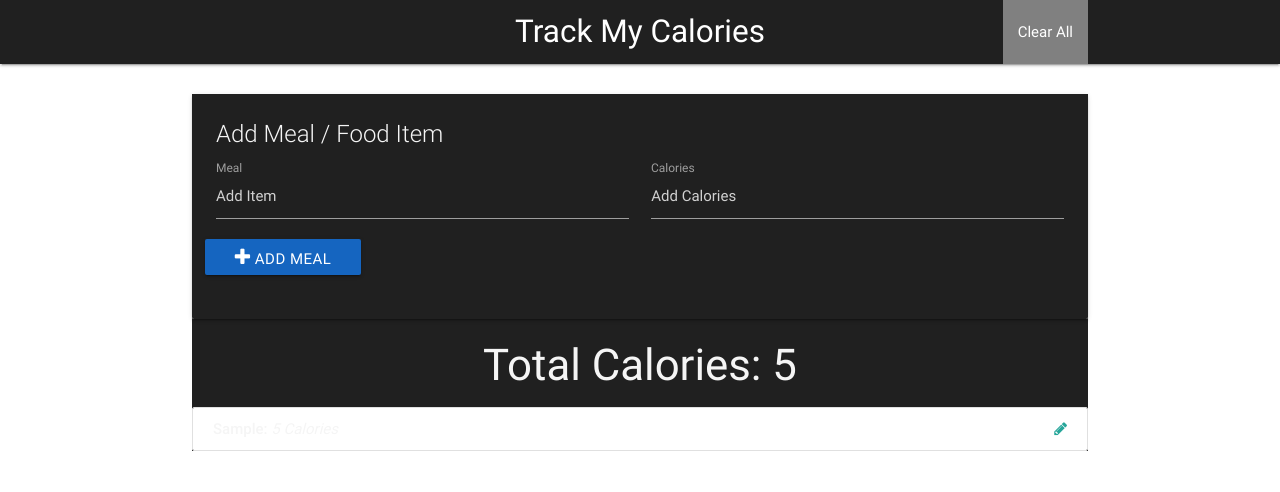
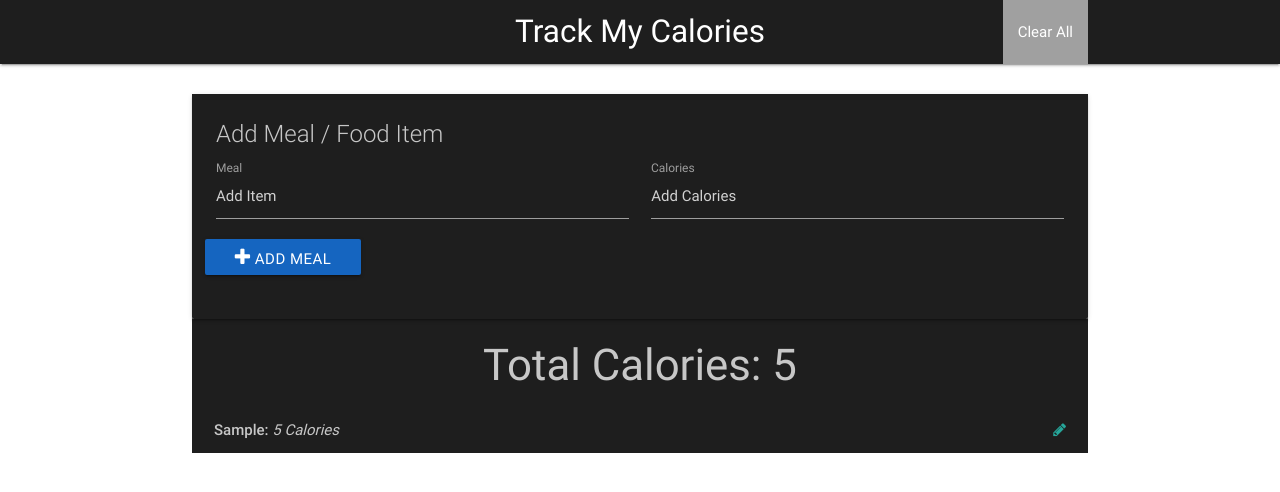
Before and after one commit to nadbad/Track-My-Calories, a plain HTML site: page Track My Calories/index.html in a window 1280 px wide. Both pictures are taken after typing "Sample", "5" into the empty fields and a click on the button "ADD MEAL". Drawn offline with nearby package versions, Linux system fonts and the light colour scheme.

Commit message:
Add files via upload

```diff
--- a/Track My Calories/app.js
+++ b/Track My Calories/app.js
@@ -182,6 +182,8 @@ const UICtrl = (function () {
             document.querySelector(UISelectors.itemList).style.display = 'block';
             const li = document.createElement('li');
             li.className = 'collection-item';
+            li.style.backgroundColor = 'rgb(30, 30, 30)'
+            li.style.border = 'rgb(30, 30, 30) solid 1px'
             li.id = `item-${item.id}`;
             li.innerHTML = `<strong>${item.name}: </strong> <em>${item.calories} Calories</em>
         <a href="#" class="secondary-content">
--- a/Track My Calories/index.html
+++ b/Track My Calories/index.html
@@ -8,16 +8,17 @@
     <link rel="stylesheet" href="https://cdnjs.cloudflare.com/ajax/libs/materialize/0.100.2/css/materialize.min.css">
     <link href="https://maxcdn.bootstrapcdn.com/font-awesome/4.7.0/css/font-awesome.min.css" rel="stylesheet"
         integrity="sha384-wvfXpqpZZVQGK6TAh5PVlGOfQNHSoD2xbE+QkPxCAFlNEevoEH3Sl0sibVcOQVnN" crossorigin="anonymous">
+    <link rel="stylesheet" href="style.css">
     <title>Track My Calories</title>
 </head>
 
 <body>
     <nav>
-        <div class="nav-wrapper" style="background-color: rgb(32, 32, 32);">
+        <div class="nav-wrapper">
             <div class="container">
                 <a href="#" class="brand-logo center">Track My Calories</a>
                 <ul class="right">
-                    <li><a href="#" class="clear-btn" style="background-color: grey;">Clear All</a></li>
+                    <li><a href="#" class="clear-btn">Clear All</a></li>
                 </ul>
             </div>
         </div>
@@ -25,9 +26,9 @@
 
     <br>
 
-    <div class="container" style="color: rgb(245, 245, 245); background-color: rgb(32, 32, 32);">
+    <div class="container">
         <div class="card">
-            <div class="card-content" style="background-color: rgb(32, 32, 32);">
+            <div class="card-content">
                 <span class="card-title">Add Meal / Food Item</span>
                 <form class="col">
                     <div class="row">
@@ -55,7 +56,6 @@
         </ul>
     </div>
 
-
     <script src="https://code.jquery.com/jquery-3.2.1.min.js"
         integrity="sha256-hwg4gsxgFZhOsEEamdOYGBf13FyQuiTwlAQgxVSNgt4=" crossorigin="anonymous"></script>
     <script src="https://cdnjs.cloudflare.com/ajax/libs/materialize/0.100.2/js/materialize.min.js"></script>
--- /dev/null
+++ b/Track My Calories/style.css
@@ -0,0 +1,21 @@
+.nav-wrapper {
+    background-color: rgb(30, 30, 30);
+}
+
+.clear-btn {
+    background-color: rgb(160, 160, 160);
+}
+
+.container {
+    color: rgb(199, 199, 199);
+    background-color: rgb(30, 30, 30);
+}
+
+.card-content {
+    background-color: rgb(30, 30, 30);
+}
+
+#item-list {
+    background-color: rgb(30, 30, 30);
+    border: rgb(30, 30, 30) 1px solid;
+}
```
